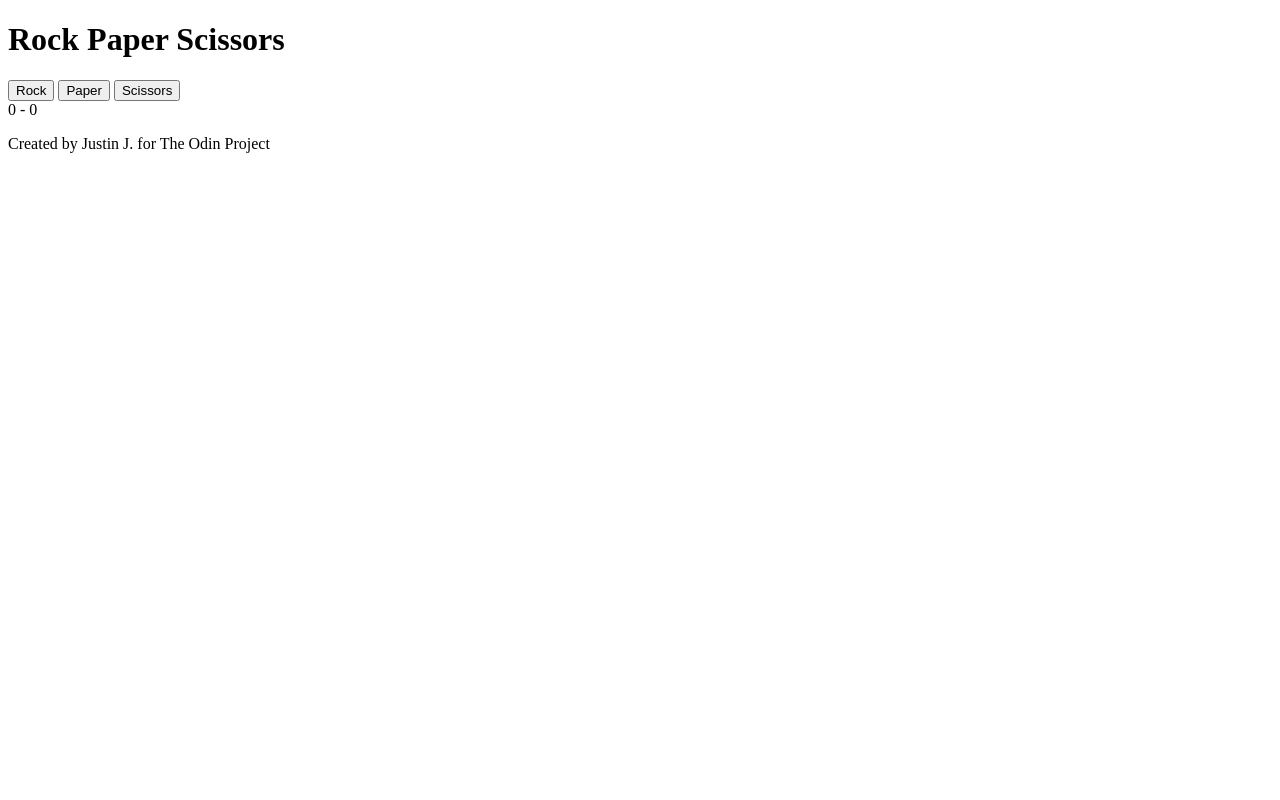
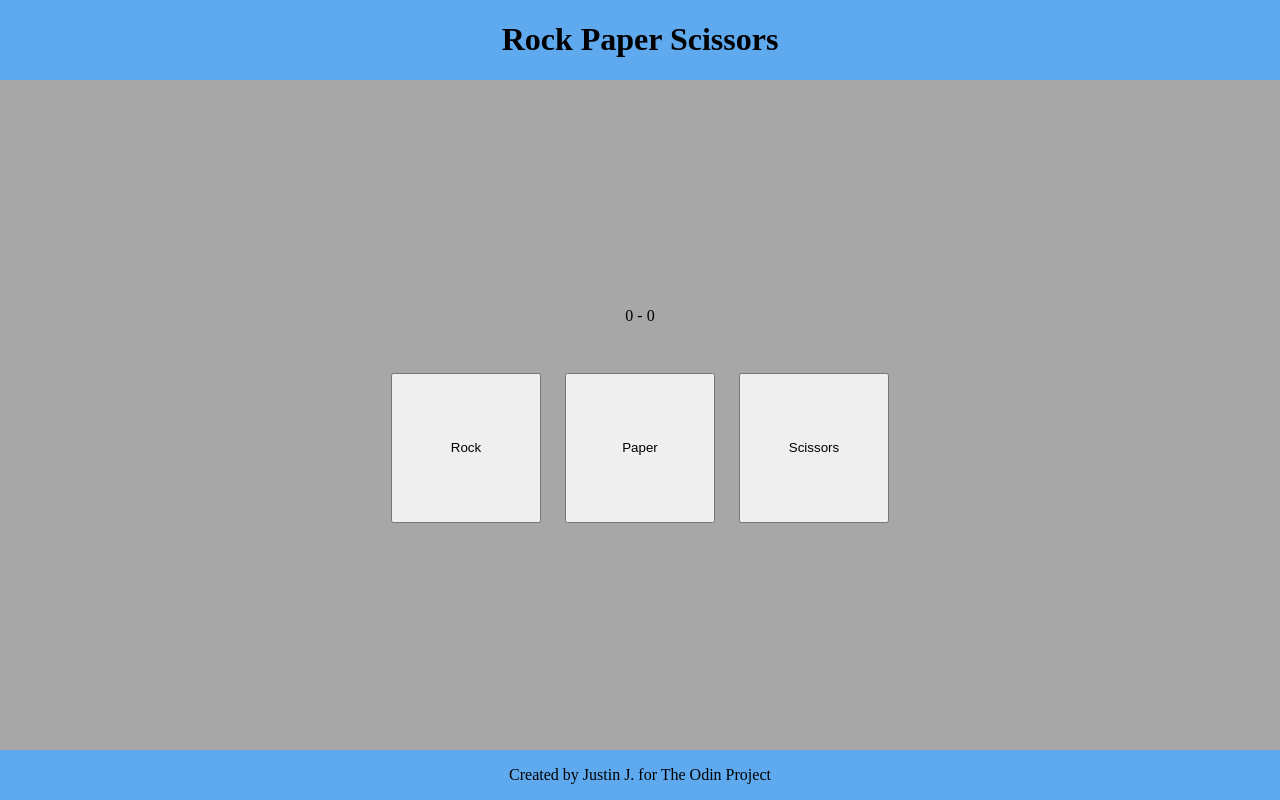
Before and after one commit to FustinCS/rock-paper-scissors, a plain HTML site: page index.html in a window 1280 px wide. Drawn offline with Linux system fonts and the light colour scheme.

Commit message:
Add Header, Footer, and Content Styling

```diff
--- a/index.html
+++ b/index.html
@@ -5,16 +5,19 @@
     <meta name="viewport" content="width=device-width, initial-scale=1.0">
     <title>Rock Paper Scissors</title>
     <script src="rockpaperscissors.js" defer></script>
+    <link rel="stylesheet" href="styles.css">
 </head>
 <body>
     <div class="header">
         <h1>Rock Paper Scissors</h1>
     </div>
     <div class="content">
-        <button id="rock">Rock</button>
-        <button id="paper">Paper</button>
-        <button id="scissors">Scissors</button>
         <div class="score">0 - 0</div>
+        <div class="button-container">
+            <button id="rock">Rock</button>
+            <button id="paper">Paper</button>
+            <button id="scissors">Scissors</button>
+        </div>
     </div>
     <div class="footer">
         <p>Created by Justin J. for The Odin Project</p>
--- a/styles.css
+++ b/styles.css
@@ -0,0 +1,46 @@
+body {
+    display: flex;
+    flex-direction: column;
+    justify-content: space-between;
+    height: 100vh;
+    margin: 0;
+    padding: 0;
+}
+
+.header {
+    display: flex;
+    background-color: rgb(95, 169, 238);
+    justify-content: center;
+    align-items: center;
+}
+
+.footer {
+    background-color: rgb(95, 169, 238);
+    display: flex;
+    justify-content: center;
+    align-items: center;
+}
+
+.content {
+    background-color: rgb(167, 167, 167);
+    height: 100vh;
+    display: flex;
+    flex-direction: column;
+    justify-content: center;
+    align-items: center;
+}
+
+.score {
+    padding: 24px;
+}
+
+.button-container {
+    padding: 24px;
+    display: flex;
+    gap: 24px;
+}
+
+button {
+    width: 150px;
+    height: 150px;
+}
```
